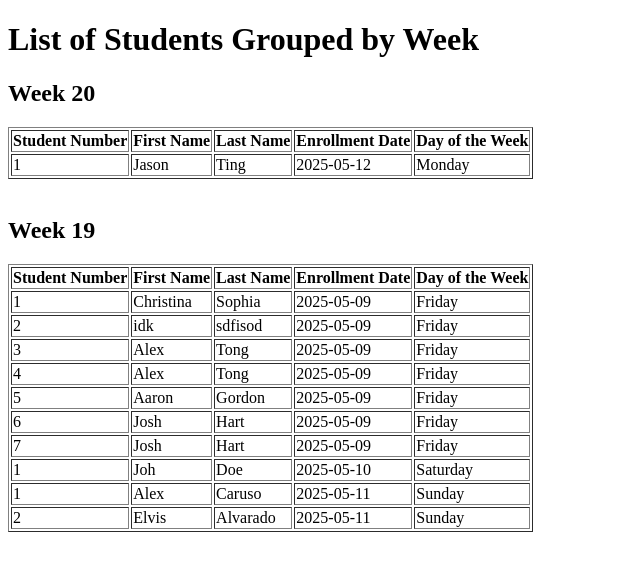
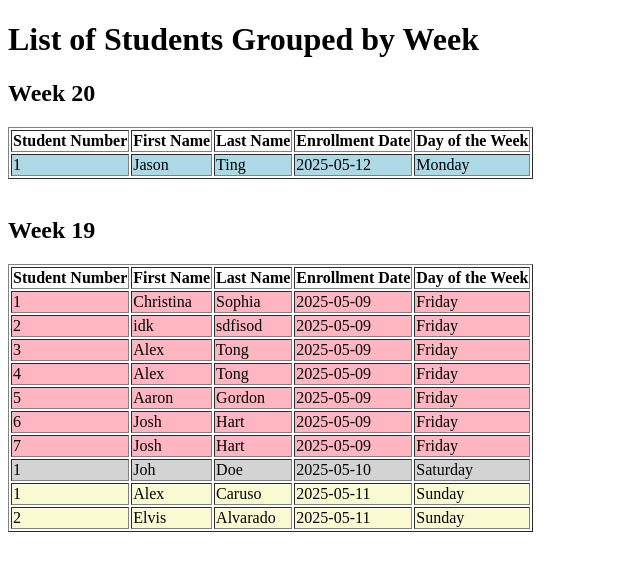
Before and after one commit to TerrificTing/Student-Database, a Flask app: page /students in a window 1280 px wide. Shown: the top 571 px of the page, without its empty margins (0-640 px from the left). Run offline with Flask 3, Linux system fonts and the light colour scheme; data comes from the database, SQL or seed files in the repository.

Commit message:
Each day is highlighted in a different color to help differentiate the days quickly

```diff
--- /dev/null
+++ b/Frontend/static/css/students.css
@@ -0,0 +1,28 @@
+/* CSS styles for different days of the week */
+.monday {
+    background-color: lightblue;
+}
+
+.tuesday {
+    background-color: lightgreen;
+}
+
+.wednesday {
+    background-color: lightyellow;
+}
+
+.thursday {
+    background-color: lightcoral;
+}
+
+.friday {
+    background-color: lightpink;
+}
+
+.saturday {
+    background-color: lightgray;
+}
+
+.sunday {
+    background-color: lightgoldenrodyellow;
+}
--- a/Frontend/templates/students.html
+++ b/Frontend/templates/students.html
@@ -4,6 +4,7 @@
         <meta charset="UTF-8">
         <meta name="viewport" content="width=device-width, initial-scale=1.0">
         <title>List of Students Grouped by Week</title>
+        <link rel = "stylesheet" href= "../static/css/students.css">
     </head>
     <body>
         <h1>List of Students Grouped by Week</h1>
@@ -22,7 +23,7 @@
                 </thead>
                 <tbody>
                     {% for student in students_in_week %}
-                    <tr>
+                        <tr class="{{ student['DayOfWeek']|lower }}">
                             <td>{{ student["StudentNumber"] }}</td>
                             <td>{{ student["FirstName"] }}</td>
                             <td>{{ student["LastName"] }}</td>
@@ -34,6 +35,5 @@
             </table>
             <br>
         {% endfor %}
-
     </body>
 </html>
```
Lines whose indentation alone changed are shown as unchanged.
